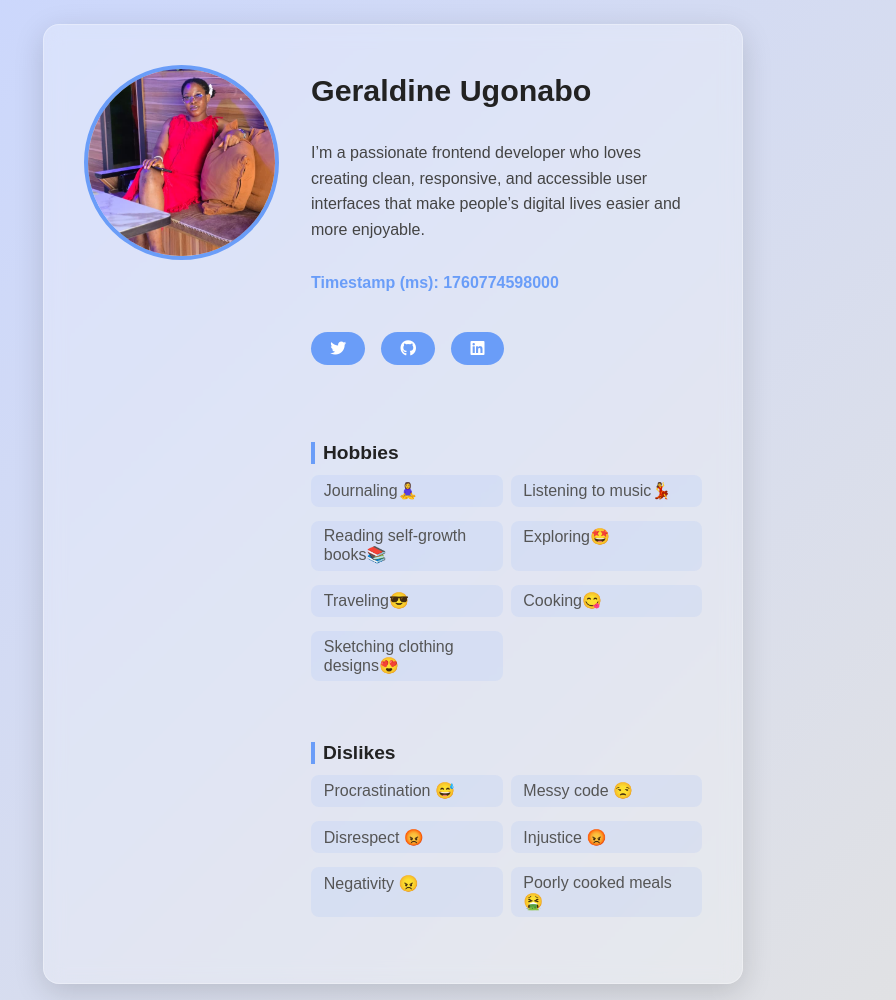
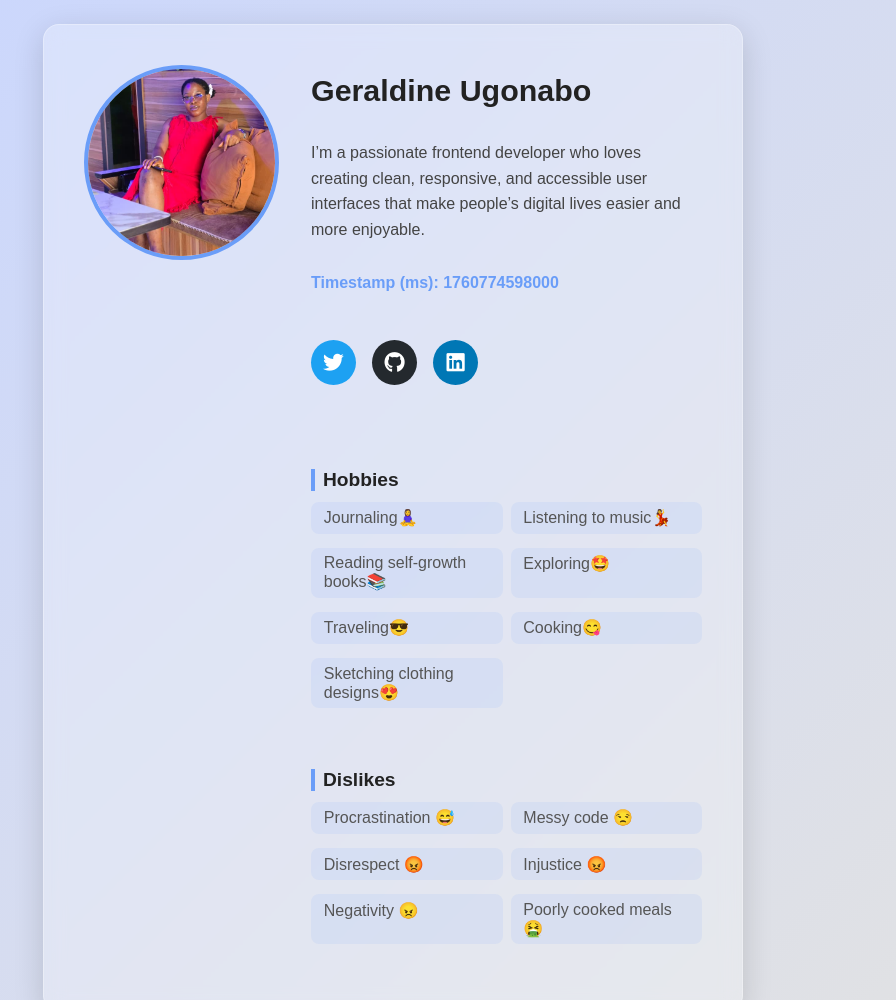
Before and after one commit to Gerald-2-ine/profile-card, a plain HTML site: page index.html in a window 1280 px wide. Shown: the top 1000 px of the page, without its empty margins (247-1143 px from the left). Drawn offline with Linux system fonts and the light colour scheme.

Commit message:
Refactor styles for profile card and layout

```diff
--- a/styles.css
+++ b/styles.css
@@ -127,14 +127,22 @@ nav[data-testid="test-user-social-links"] ul {
 }
 
 nav a {
-    text-decoration: none;
-    color: white;
-    background-color: #6a9df8;
-    padding: 0.5rem 1.2rem;
-    border-radius: 25px;
-    font-weight: 500;
-    transition: all 0.3s;
-    gap: 1rem;
+  text-decoration: none;
+  color: white;
+  background-color: #6a9df8;
+  padding: 0.8rem 1rem;
+  border-radius: 25px;
+  display: flex;
+  align-items: center;
+  justify-content: center;
+  font-size: 1.3rem;
+  transition: all 0.3s;
+  width: 45px;
+  height: 45px;
+}
+
+nav a i {
+  pointer-events: none; /* ensures icon doesn’t block clicks */
 }
 
 nav a:focus {
@@ -148,7 +156,17 @@ nav a:focus {
 
 nav a:hover {
     background-color: #4e83e4;
-    transform: scale(1.05);
+    transform: scale(1.1);
+}
+
+nav a[data-testid="test-user-social-twitter"] {
+  background-color: #1da1f2;
+}
+nav a[data-testid="test-user-social-github"] {
+  background-color: #24292e;
+}
+nav a[data-testid="test-user-social-linkedin"] {
+  background-color: #0077b5;
 }
 
 /* ========== Lists (Hobbies & Dislikes) ========== */
```
